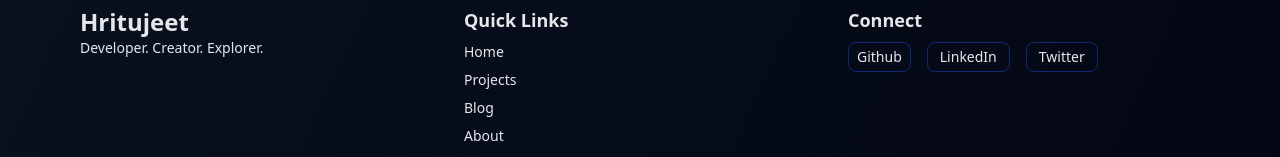
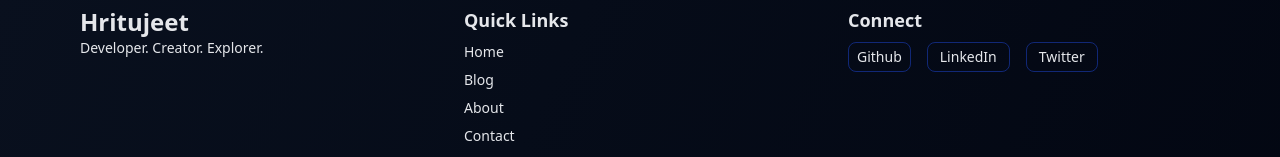
Before and after one commit to Hritujeet/hritujeet-portfolio, a Next.js app: page / in a window 1280 px wide. Shown: the part 2494-2651 px from the top of the page. Built offline with nearby package versions, Linux system fonts and the light colour scheme; no server answers; the database is empty.

Commit message:
Update Footer.tsx

```diff
--- a/src/components/Footer.tsx
+++ b/src/components/Footer.tsx
@@ -21,14 +21,6 @@
                                 className="hover:text-gray-400 duration-150"
                             >
                                 Home
-                            </Link>
-                        </li>
-                        <li>
-                            <Link
-                                href="/projects"
-                                className="hover:text-gray-400 duration-150"
-                            >
-                                Projects
                             </Link>
                         </li>
                         <li>
```
